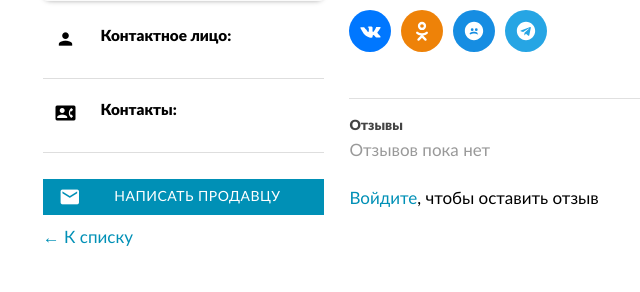
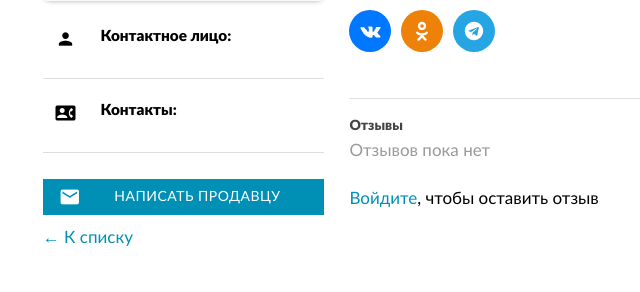
Before and after one commit to RuKi81/edunabazar, a Django app: template legacy/templates/legacy/advert_detail.html in a window 1280 px wide. Shown: the part 319-611 px from the top of the page, without its empty margins (150-790 px from the left). Run offline with Django 5.2, Linux system fonts and the light colour scheme; the template is opened without the code that fills it, so the values that code supplies are empty; parts of the project's set-up code (start-up, migrations or seed data) failed here and were passed over; some libraries are stand-ins or nearby versions.

Commit message:
remove MAX share button from advert detail

```diff
--- a/legacy/templates/legacy/advert_detail.html
+++ b/legacy/templates/legacy/advert_detail.html
@@ -40,7 +40,6 @@
     .share-btn svg { width: 22px; height: 22px; fill: #fff; }
     .share-btn--vk { background: #0077FF; }
     .share-btn--ok { background: #EE8208; }
-    .share-btn--max { background: #168DE2; }
     .share-btn--tg { background: #26A5E4; }
     @media (max-width: 600px) {
       .adverts-detail__params {
@@ -245,12 +244,6 @@
              title="Одноклассники">
             <svg viewBox="0 0 24 24"><path d="M12 2a4.5 4.5 0 1 1 0 9 4.5 4.5 0 0 1 0-9zm0 2.5a2 2 0 1 0 0 4 2 2 0 0 0 0-4zm4.44 8.52a7.2 7.2 0 0 1-4.44 1.48 7.2 7.2 0 0 1-4.44-1.48 1.25 1.25 0 0 0-1.56 1.96A9.7 9.7 0 0 0 10.75 17l-3.47 3.47a1.25 1.25 0 0 0 1.77 1.77L12 19.27l2.95 2.97a1.25 1.25 0 0 0 1.77-1.77L13.25 17a9.7 9.7 0 0 0 4.75-2.02 1.25 1.25 0 0 0-1.56-1.96z"/></svg>
           </a>
-          <!-- MAX (Mail.ru) -->
-          <a class="share-btn share-btn--max" target="_blank" rel="noopener"
-             href="https://my.mail.ru/extern/share?url=https://edunabazar.ru/adverts/{{ advert.id }}/&title={{ advert.title|urlencode }}"
-             title="MAX">
-            <svg viewBox="0 0 24 24"><path d="M12 2C6.48 2 2 6.48 2 12s4.48 10 10 10 10-4.48 10-10S17.52 2 12 2zm4.64 13.27c-.26.43-.77.56-1.2.3-.01-.01-.02-.01-.03-.02l-.01-.01c-.76-.5-1.63-.73-2.49-.73h-1.82c-.86 0-1.73.23-2.49.73l-.01.01c-.01.01-.02.01-.03.02-.43.26-.94.13-1.2-.3-.26-.43-.13-.99.3-1.25.04-.02.08-.05.12-.07A6.27 6.27 0 0 1 12 12.75c1.42 0 2.78.44 3.22.7l.12.07c.43.26.56.82.3 1.25zM8.5 10.5a1.5 1.5 0 1 1 3 0 1.5 1.5 0 0 1-3 0zm4.5 0a1.5 1.5 0 1 1 3 0 1.5 1.5 0 0 1-3 0z"/></svg>
-          </a>
           <!-- Telegram -->
           <a class="share-btn share-btn--tg" target="_blank" rel="noopener"
              href="https://t.me/share/url?url=https://edunabazar.ru/adverts/{{ advert.id }}/&text={{ advert.title|urlencode }}"
```
